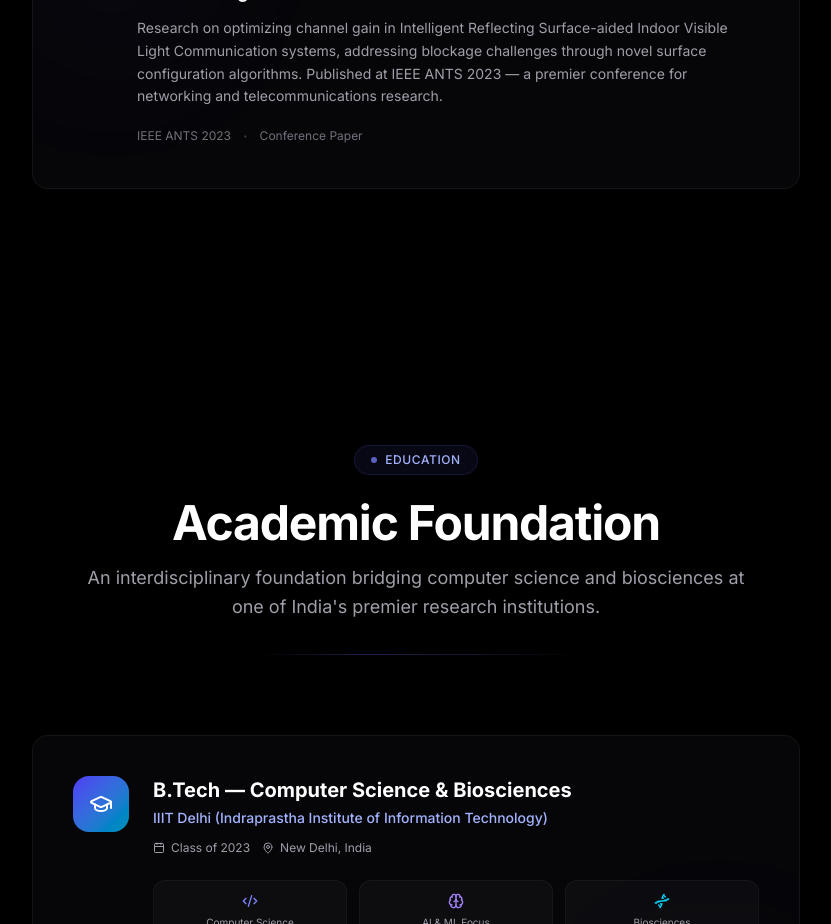
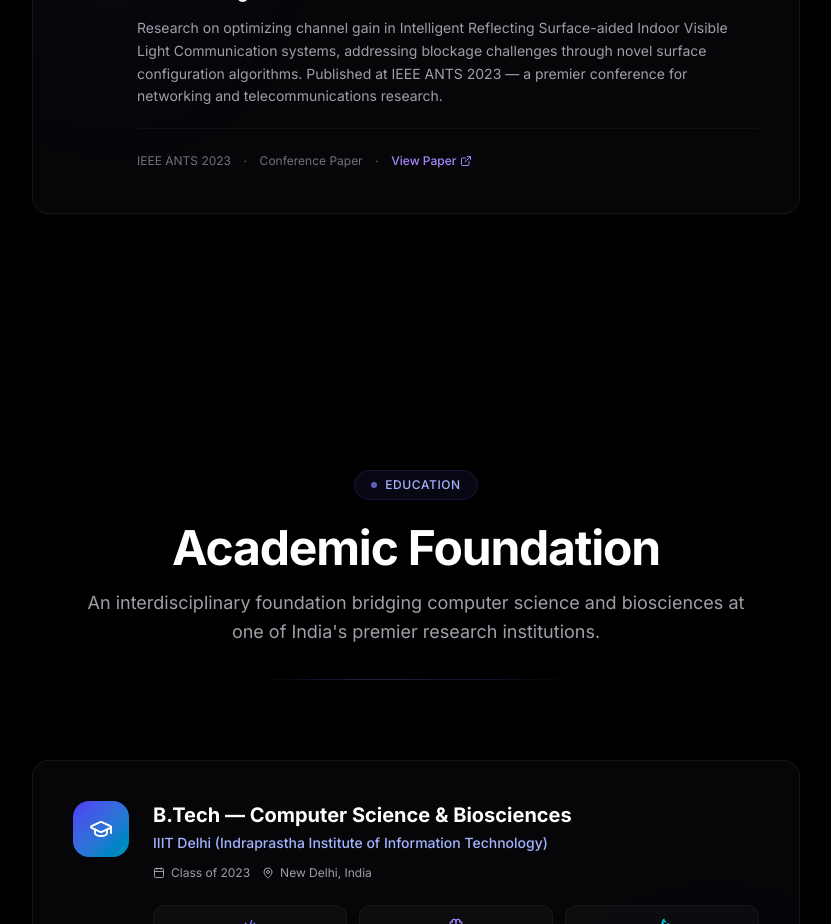
Before and after one commit to GenerativeZee/myPortfolio, a Next.js app: page / in a window 1280 px wide. Shown: the part 7780-8704 px from the top of the page, without its empty margins (224-1055 px from the left). Built offline with nearby package versions, Linux system fonts and the light colour scheme.

Commit message:
feat: add DOI link to publication and AI knowledge base

```diff
--- a/src/app/api/chat/route.ts
+++ b/src/app/api/chat/route.ts
@@ -29,7 +29,7 @@ EDUCATION:
 - B.Tech in Computer Science and Engineering, Graphic Era Hill University (2020-2024), CGPA: 8.4/10.
 
 PUBLICATIONS:
-- IEEE ANTS 2023: "On Maximizing the Channel Gain for an IRS-aided Indoor VLC System with Blockages"
+- IEEE ANTS 2023: "On Maximizing the Channel Gain for an IRS-aided Indoor VLC System with Blockages" (DOI: https://doi.org/10.1109/ANTS59832.2023.10469411)
 
 Tone: Professional, helpful, enthusiastic, tech-savvy. Keep responses relatively short (1-3 paragraphs max) as this is a chat interface.`;
 
--- a/src/components/sections/PublicationsSection.tsx
+++ b/src/components/sections/PublicationsSection.tsx
@@ -2,7 +2,7 @@
 
 import SectionHeading from "@/components/SectionHeading";
 import { FadeInUp } from "@/components/animations";
-import { BookOpen } from "lucide-react";
+import { BookOpen, ExternalLink } from "lucide-react";
 
 export default function PublicationsSection() {
   return (
@@ -48,7 +48,7 @@ export default function PublicationsSection() {
                       2023 — a premier conference for networking and
                       telecommunications research.
                     </p>
-                    <div className="flex items-center gap-3">
+                    <div className="flex items-center flex-wrap gap-3 mt-5 pt-5 border-t border-white/[0.04]">
                       <span className="text-xs text-zinc-500">
                         IEEE ANTS 2023
                       </span>
@@ -56,6 +56,15 @@ export default function PublicationsSection() {
                       <span className="text-xs text-zinc-500">
                         Conference Paper
                       </span>
+                      <span className="text-zinc-700">·</span>
+                      <a
+                        href="https://doi.org/10.1109/ANTS59832.2023.10469411"
+                        target="_blank"
+                        rel="noopener noreferrer"
+                        className="flex items-center gap-1 text-xs font-medium text-violet-400 hover:text-violet-300 transition-colors"
+                      >
+                        View Paper <ExternalLink size={12} />
+                      </a>
                     </div>
                   </div>
                 </div>
```
